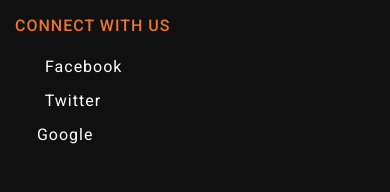
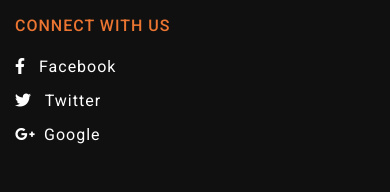
Before and after one commit to tyler4web/khoa3-chuong7, a plain HTML site: page index.html in a window 390 px wide. Shown: the part 5482-5674 px from the top of the page. Drawn offline with nearby package versions, Linux system fonts and the light colour scheme.

Commit message:
final commit (finished responsive)huray!

```diff
--- a/index.html
+++ b/index.html
@@ -713,13 +713,13 @@
             <h3>CONNECT WITH US</h3>
             <ul class="list-unstyled">
               <li>
-                <a href="#"> <i class="fa fa-facebook mr-2"></i> Facebook</a>
+                <a href="#"> <i class="fab fa-facebook-f mr-2"></i> Facebook</a>
               </li>
               <li>
-                <a href="#"><i class="fa fa-twitter mr-2"></i> Twitter</a>
+                <a href="#"><i class="fab fa-twitter mr-2"></i> Twitter</a>
               </li>
               <li>
-                <a href="#"><i class="fa fa-google-plus"></i> Google</a>
+                <a href="#"><i class="fab fa-google-plus-g mr-2"></i>Google</a>
               </li>
             </ul>
           </div>
```
